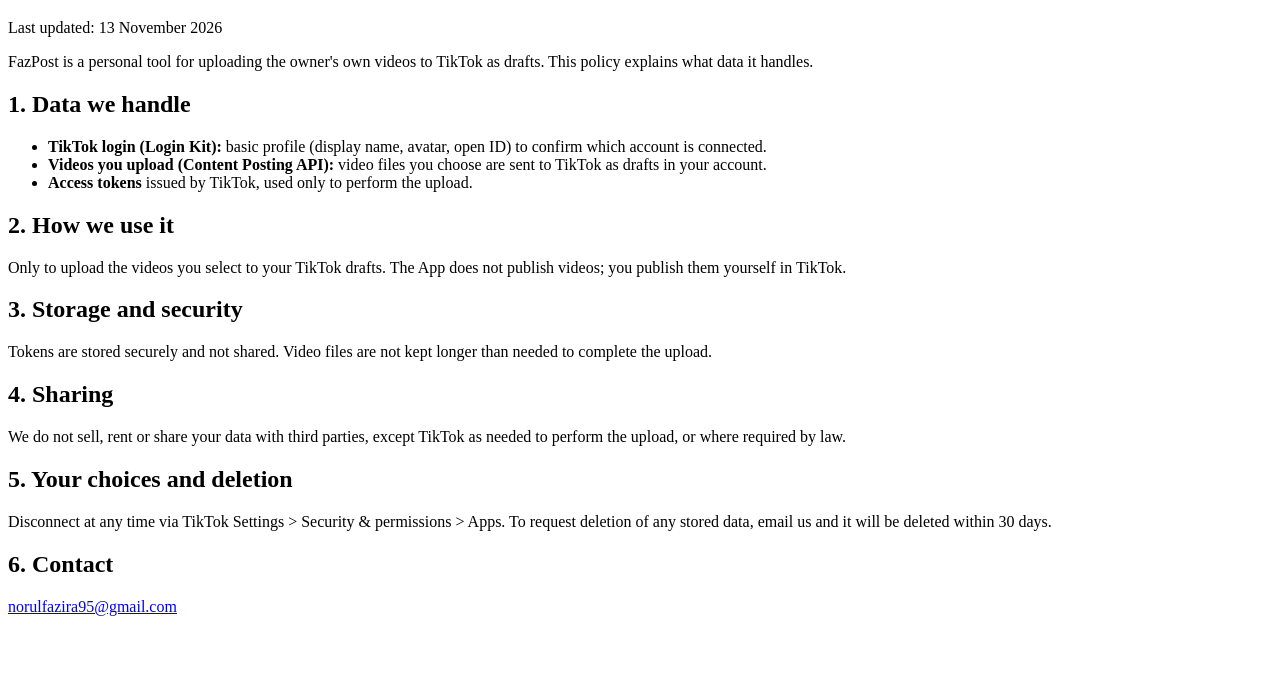
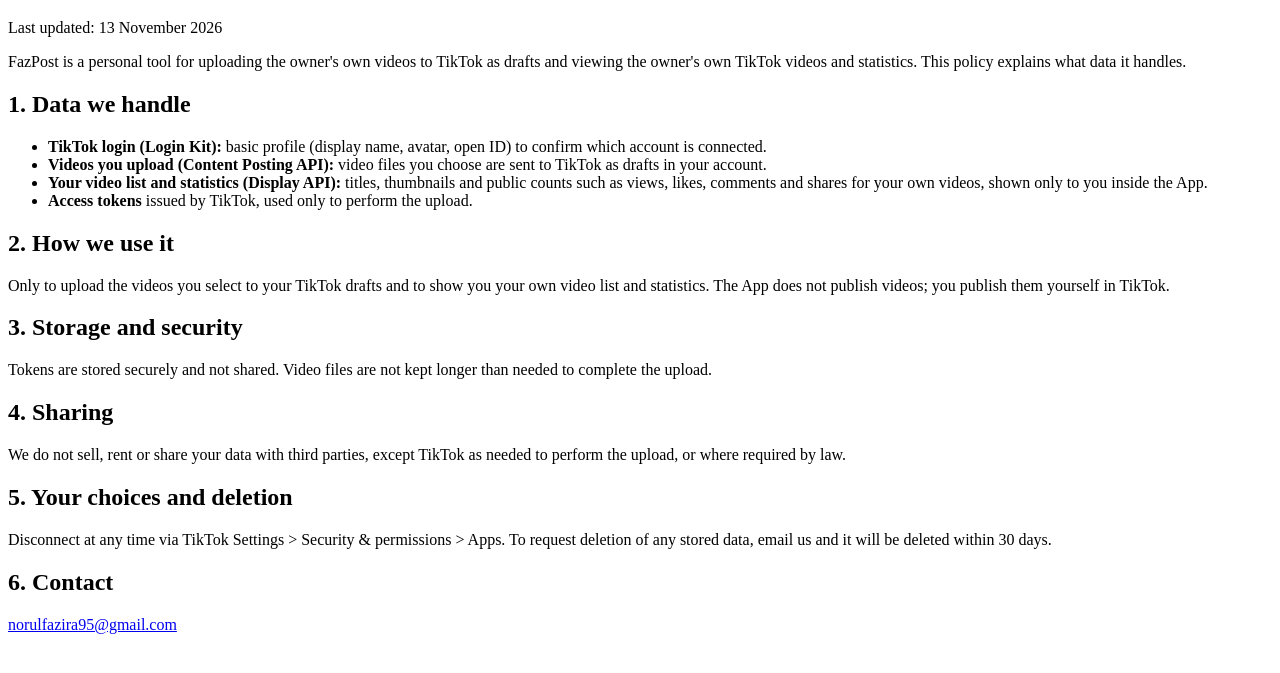
Before and after one commit to norulfazira50/faz-ai, a plain HTML site: page privacy.html in a window 1280 px wide. Shown: the part 61-734 px from the top of the page. Drawn offline with Linux system fonts and the light colour scheme.

Commit message:
Cover Display API: video list and stats
Co-Authored-By: Claude Sonnet 5.5 <noreply@anthropic.com>

```diff
--- a/privacy.html
+++ b/privacy.html
@@ -1,11 +1,12 @@
 <!doctype html><html lang="en"><head><title>Privacy Policy - FazPost</title></head><body>
 <h1>FazPost - Privacy Policy</h1><p>Last updated: 13 November 2026</p>
-<p>FazPost is a personal tool for uploading the owner's own videos to TikTok as drafts. This policy explains what data it handles.</p>
+<p>FazPost is a personal tool for uploading the owner's own videos to TikTok as drafts and viewing the owner's own TikTok videos and statistics. This policy explains what data it handles.</p>
 <h2>1. Data we handle</h2><ul>
 <li><b>TikTok login (Login Kit):</b> basic profile (display name, avatar, open ID) to confirm which account is connected.</li>
 <li><b>Videos you upload (Content Posting API):</b> video files you choose are sent to TikTok as drafts in your account.</li>
+<li><b>Your video list and statistics (Display API):</b> titles, thumbnails and public counts such as views, likes, comments and shares for your own videos, shown only to you inside the App.</li>
 <li><b>Access tokens</b> issued by TikTok, used only to perform the upload.</li></ul>
-<h2>2. How we use it</h2><p>Only to upload the videos you select to your TikTok drafts. The App does not publish videos; you publish them yourself in TikTok.</p>
+<h2>2. How we use it</h2><p>Only to upload the videos you select to your TikTok drafts and to show you your own video list and statistics. The App does not publish videos; you publish them yourself in TikTok.</p>
 <h2>3. Storage and security</h2><p>Tokens are stored securely and not shared. Video files are not kept longer than needed to complete the upload.</p>
 <h2>4. Sharing</h2><p>We do not sell, rent or share your data with third parties, except TikTok as needed to perform the upload, or where required by law.</p>
 <h2>5. Your choices and deletion</h2><p>Disconnect at any time via TikTok Settings &gt; Security &amp; permissions &gt; Apps. To request deletion of any stored data, email us and it will be deleted within 30 days.</p>
```
Also changed, not shown: index.html (+1 -1 lines), terms.html (+1 -1 lines).
